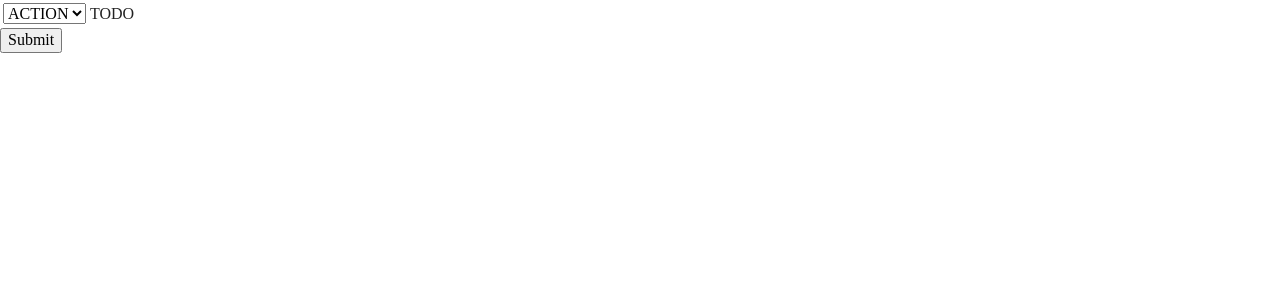
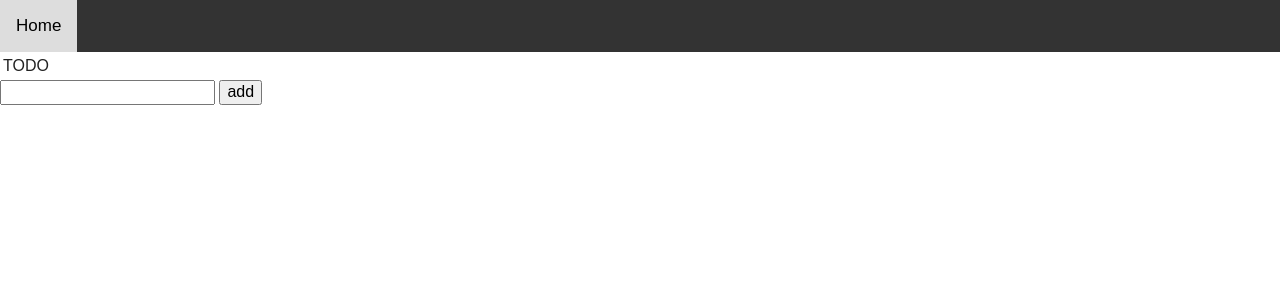
Before and after one commit to EvanGertis/phptodo, a PHP site: page / in a window 1280 px wide. Shown: the top 300 px of the page. Run offline with PHP 8.4, Linux system fonts and the light colour scheme; data that the repository does not hold is empty.

Commit message:
added and delete files, updated the flow to a more simple flow

```diff
--- a/css/main.css
+++ b/css/main.css
@@ -97,7 +97,61 @@ textarea {
    Author's custom styles
    ========================================================================== */
 
+   body {
+    margin: 0;
+    font-family: Arial, Helvetica, sans-serif;
+  }
 
+  .topnav {
+    overflow: hidden;
+    background-color: #333;
+  }
+
+  .topnav a {
+    float: left;
+    display: block;
+    color: #f2f2f2;
+    text-align: center;
+    padding: 14px 16px;
+    text-decoration: none;
+    font-size: 17px;
+  }
+
+  .topnav a:hover {
+    background-color: #ddd;
+    color: black;
+  }
+
+  .active {
+    background-color: #4CAF50;
+    color: white;
+  }
+
+  .topnav .icon {
+    display: none;
+  }
+
+  @media screen and (max-width: 600px) {
+    .topnav a:not(:first-child) {display: none;}
+    .topnav a.icon {
+      float: right;
+      display: block;
+    }
+  }
+
+  @media screen and (max-width: 600px) {
+    .topnav.responsive {position: relative;}
+    .topnav.responsive .icon {
+      position: absolute;
+      right: 0;
+      top: 0;
+    }
+    .topnav.responsive a {
+      float: none;
+      display: block;
+      text-align: left;
+    }
+  }
 
 
 
--- a/index.php
+++ b/index.php
@@ -2,21 +2,10 @@
       include("./model.php");
 ?>
 
-<form id="selector-form" method="post" name="todo">
+
   <table>
     <tr>
-      <td>
-        <select id = "selector">
-
-          <option>ACTION</option>
-          <option>edit</option>
-          <option>delete</option>
-
-        </select>
-      </td>
-
       <td>TODO</td>
-
     </tr>
 
     <?php
@@ -24,7 +13,12 @@
     foreach ($rows as $key => $col) {
     ?>
       <tr id= <?php echo $col['id']?>>
-        <td><input type="radio"/></td>
+      <form action = "./delete.php" method="post">
+        <td>
+        <input type="submit" value="delete">
+        <input name="id" value=<?php echo $col['id']?> hidden>
+        </td>
+      </form>
         <td><?php echo $col['task']?></td>
       </tr>
 
@@ -32,8 +26,9 @@
     }
     ?>
   </table>
-
-  <input type="submit">
+<form action="./add.php" method="post" name="todo">
+  <input type= "text" name="task">
+  <input type="submit" value = "add">
 </form>
 
 <?php include("./views/partials/footer.php") ?>
--- a/js/main.js
+++ b/js/main.js
@@ -1,8 +1,8 @@
-var action = document.getElementById("selector")
-var selector_form = document.getElementById("selector-form");
-
-action.addEventListener("change", selection);
-
-function selection(e){
-   selector_form.setAttribute("action", "./"+e.target.value+".php");
-}
+function expand() {
+   var x = document.getElementById("myTopnav");
+   if (x.className === "topnav") {
+     x.className += " responsive";
+   } else {
+     x.className = "topnav";
+   }
+ }
--- a/model.php
+++ b/model.php
@@ -48,18 +48,15 @@ function getAllTasks(){
 
 }
 
-function insertNewTask($task, $id){
+function insertNewTask($task){
     try {
         $conn = new PDO("mysql:host=localhost;dbname=todo", 'root', '');
         $conn->setAttribute(PDO::ATTR_ERRMODE, PDO::ERRMODE_EXCEPTION);
-        $sql = "UPDATE list SET task=:task WHERE id=:id";
-
+        $sql = "INSERT INTO list (task) VALUES (:task)";
         $stmt = $conn->prepare($sql);
+        $stmt->bindParam(':task', $task);
         $stmt->execute();
-
-        // set the resulting array to associative
-        $stmt->setFetchMode(PDO::FETCH_ASSOC);
-        return ($stmt->fetchAll());
+        echo "added ".$task;
     }
     catch(PDOException $e) {
         echo "Error: " . $e->getMessage();
@@ -68,3 +65,25 @@ function insertNewTask($task, $id){
     $conn = null;
 
 }
+
+function deleteTask($id){
+    try {
+        $conn = new PDO("mysql:host=localhost;dbname=todo", 'root', '');
+        // set the PDO error mode to exception
+        $conn->setAttribute(PDO::ATTR_ERRMODE, PDO::ERRMODE_EXCEPTION);
+
+        // sql to delete a record
+        $sql = "DELETE FROM list WHERE id= :id";
+
+        $stmt = $conn->prepare($sql);
+        $stmt->bindParam(':id', $id);
+        $stmt->execute();
+        echo "task deleted successfully";
+        }
+    catch(PDOException $e)
+        {
+        echo $sql . "<br>" . $e->getMessage();
+        }
+
+    $conn = null;
+}
--- a/views/partials/header.php
+++ b/views/partials/header.php
@@ -14,6 +14,8 @@
 
   <link rel="stylesheet" href="css/normalize.css">
   <link rel="stylesheet" href="css/main.css">
+  <meta name="viewport" content="width=device-width, initial-scale=1">
+  <link rel="stylesheet" href="https://cdnjs.cloudflare.com/ajax/libs/font-awesome/4.7.0/css/font-awesome.min.css">
 </head>
 
 <body>
@@ -22,3 +24,9 @@
   <![endif]-->
 
   <!-- Add your site or application content here -->
+  <div class="topnav" id="myTopnav">
+    <a href="index.php" class="active">Home</a>
+    <a href="javascript:void(0);" class="icon" onclick="expand()">
+      <i class="fa fa-bars"></i>
+    </a>
+</div>
```
Also changed, not shown: add.php (+10 -12 lines), delete.php (+15 -0 lines), edit.php (deleted, +0 -30 lines), controller.php (deleted).
